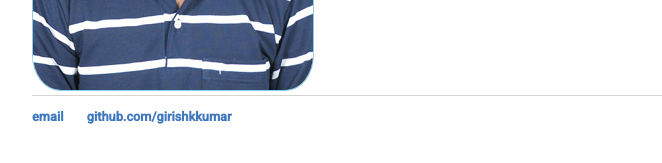
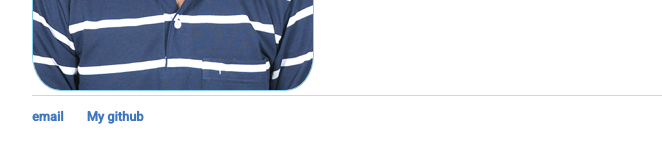
Before and after one commit to girishkkumar/girish.github.io, a Jekyll site: the page built from index.html, in a window 1280 px wide. Shown: the part 471-634 px from the top of the page, without its empty margins (160-822 px from the left). Built offline with Jekyll 4.4.1, drawn with Linux system fonts in a browser that asks for light colours.

Commit message:
Update default.html

```diff
--- a/_layouts/default.html
+++ b/_layouts/default.html
@@ -24,7 +24,7 @@
 			<footer>
 	    		<ul>
 	        		<li><a href="mailto:girish.kamarthi@gmail.com">email</a></li>
-	        		<li><a href="https://github.com/girishkkumar">github.com/girishkkumar</a></li>
+	        		<li><a href="https://github.com/girishkkumar">My github</a></li>
 				</ul>
 			</footer>
 		</body>
```
